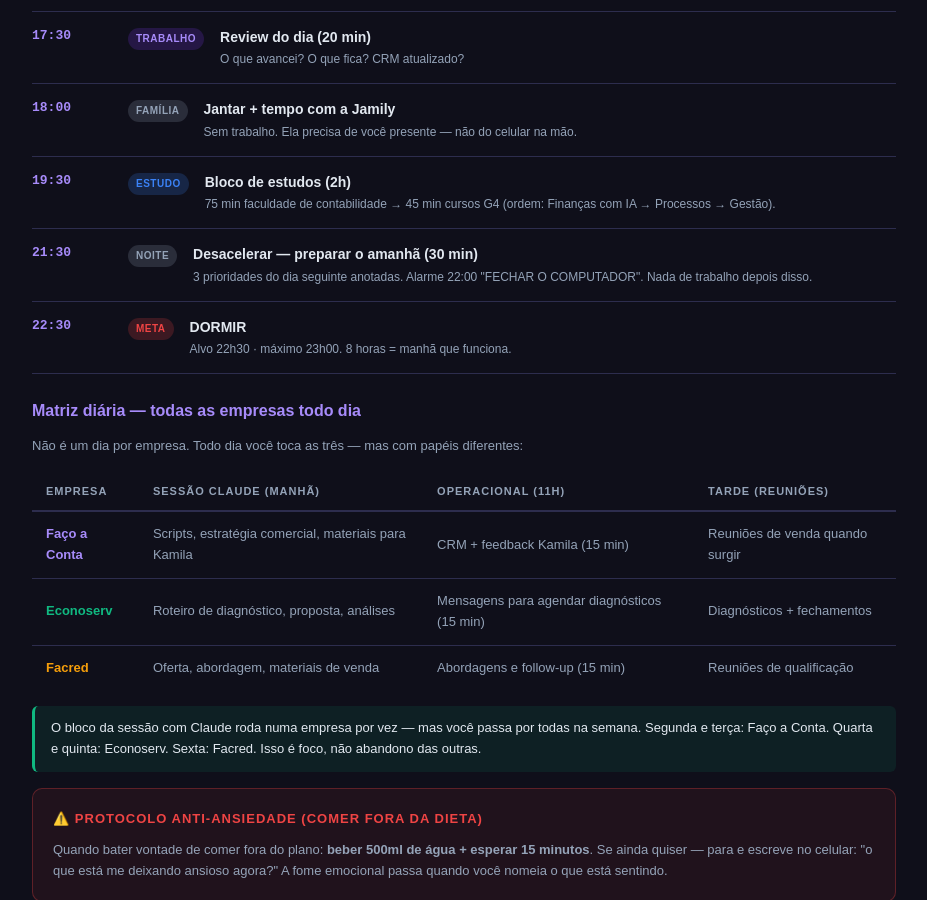
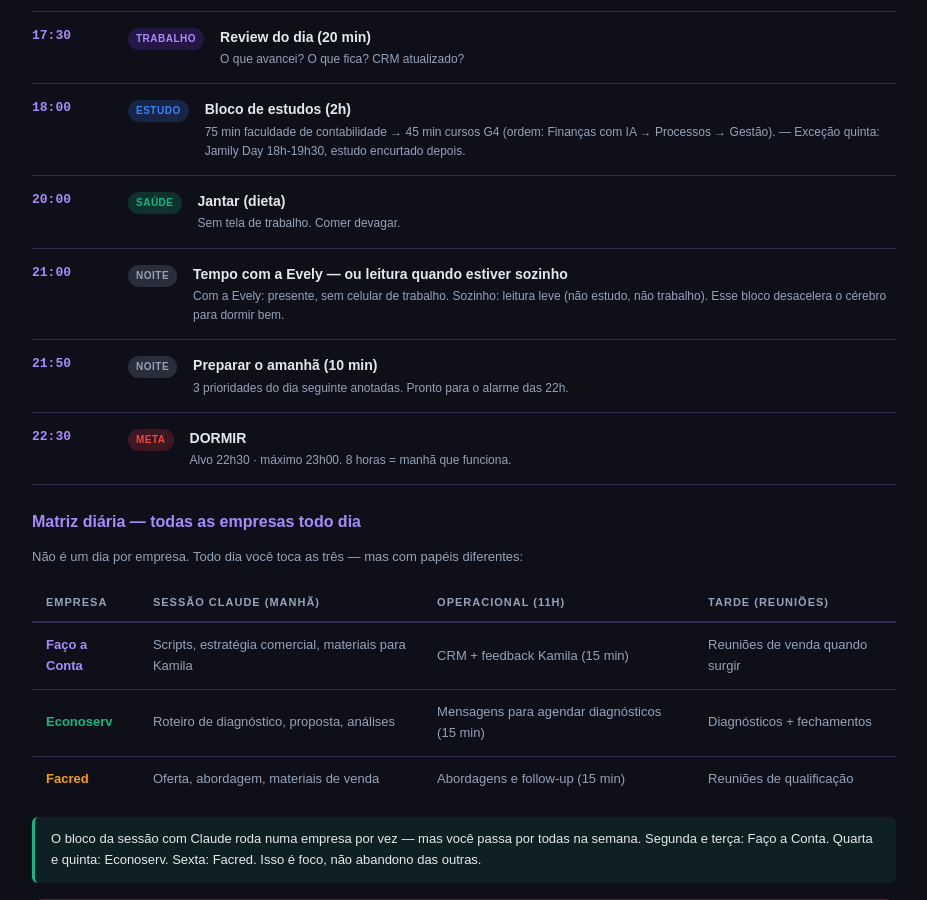
Before and after one commit to jonathaoliveiraam-wq/manual-comercial-fac, a plain HTML site: page plano-90-dias.html in a window 1280 px wide. Shown: the part 2741-3641 px from the top of the page, without its empty margins (276-1203 px from the left). Drawn offline with Linux system fonts and the light colour scheme.

Commit message:
Ajusta rotina noturna: estudo às 18h, jantar 20h, Evely/leitura 21h

```diff
--- a/plano-90-dias.html
+++ b/plano-90-dias.html
@@ -382,18 +382,23 @@
     </div>
     <div class="routine-block">
       <div class="routine-time">18:00</div>
-      <span class="routine-tag tag-pausa">Família</span>
-      <div class="routine-desc"><strong>Jantar + tempo com a Jamily</strong><small>Sem trabalho. Ela precisa de você presente — não do celular na mão.</small></div>
+      <span class="routine-tag" style="background:rgba(59,130,246,0.2);color:#3b82f6">Estudo</span>
+      <div class="routine-desc"><strong>Bloco de estudos (2h)</strong><small>75 min faculdade de contabilidade → 45 min cursos G4 (ordem: Finanças com IA → Processos → Gestão). — Exceção quinta: Jamily Day 18h-19h30, estudo encurtado depois.</small></div>
     </div>
     <div class="routine-block">
-      <div class="routine-time">19:30</div>
-      <span class="routine-tag" style="background:rgba(59,130,246,0.2);color:#3b82f6">Estudo</span>
-      <div class="routine-desc"><strong>Bloco de estudos (2h)</strong><small>75 min faculdade de contabilidade → 45 min cursos G4 (ordem: Finanças com IA → Processos → Gestão).</small></div>
+      <div class="routine-time">20:00</div>
+      <span class="routine-tag tag-saude">Saúde</span>
+      <div class="routine-desc"><strong>Jantar (dieta)</strong><small>Sem tela de trabalho. Comer devagar.</small></div>
     </div>
     <div class="routine-block">
-      <div class="routine-time">21:30</div>
+      <div class="routine-time">21:00</div>
       <span class="routine-tag tag-pausa">Noite</span>
-      <div class="routine-desc"><strong>Desacelerar — preparar o amanhã (30 min)</strong><small>3 prioridades do dia seguinte anotadas. Alarme 22:00 "FECHAR O COMPUTADOR". Nada de trabalho depois disso.</small></div>
+      <div class="routine-desc"><strong>Tempo com a Evely — ou leitura quando estiver sozinho</strong><small>Com a Evely: presente, sem celular de trabalho. Sozinho: leitura leve (não estudo, não trabalho). Esse bloco desacelera o cérebro para dormir bem.</small></div>
+    </div>
+    <div class="routine-block">
+      <div class="routine-time">21:50</div>
+      <span class="routine-tag tag-pausa">Noite</span>
+      <div class="routine-desc"><strong>Preparar o amanhã (10 min)</strong><small>3 prioridades do dia seguinte anotadas. Pronto para o alarme das 22h.</small></div>
     </div>
     <div class="routine-block">
       <div class="routine-time">22:30</div>
```
